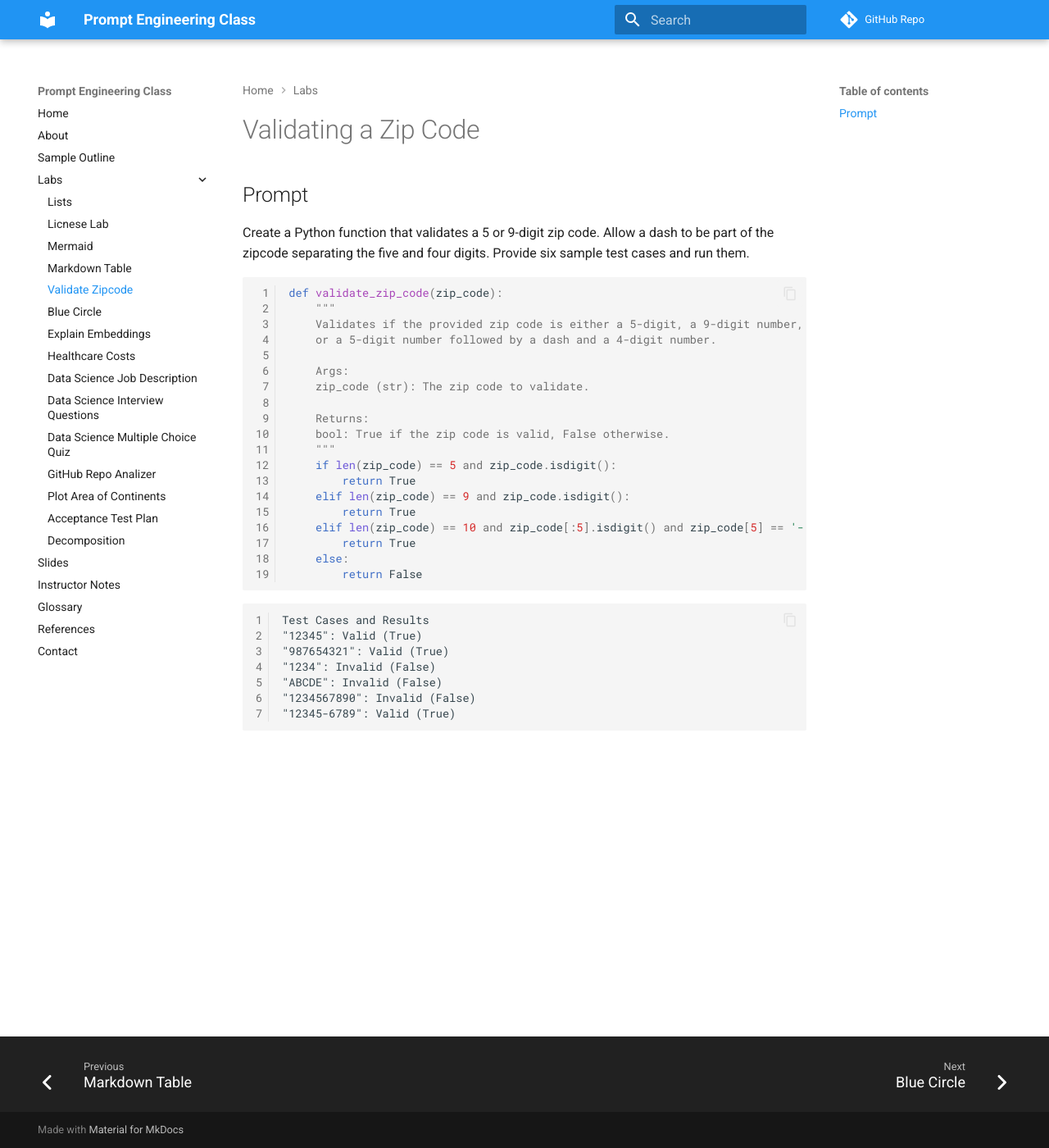
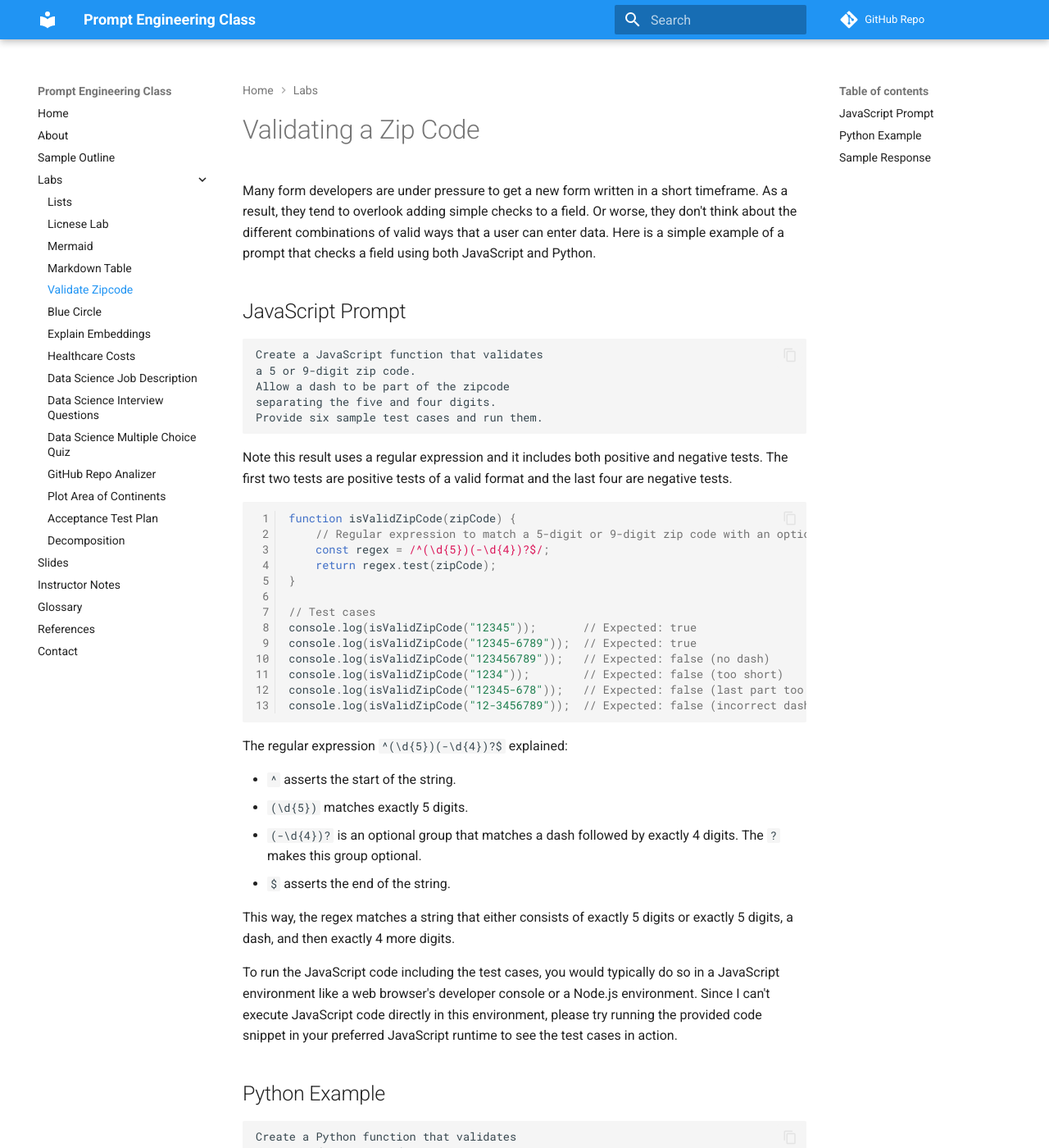
Before and after one commit to dmccreary/prompt-class, an MkDocs documentation site: the page built from docs/labs/04-validate-zipcode.md, in a window 1280 px wide and 1400 px high. Shown: the whole window at 82% size. Built offline with MkDocs 1.6.1 and Material for MkDocs 9.7.7, drawn with Linux system fonts in a browser that asks for light colours; comment, search, counter and statistics services are not loaded.

````diff
--- a/docs/labs/04-validate-zipcode.md
+++ b/docs/labs/04-validate-zipcode.md
@@ -1,10 +1,62 @@
 # Validating a Zip Code
 
-## Prompt
+Many form developers are under pressure to get a new form written
+in a short timeframe.  As a result, they tend to overlook
+adding simple checks to a field.  Or worse, they don't
+think about the different combinations of valid ways
+that a user can enter data.  Here is a simple example
+of a prompt that checks a field using both JavaScript and Python.
 
-Create a Python function that validates a 5 or 9-digit zip code.
-Allow a dash to be part of the zipcode separating the five and four digits.
+## JavaScript Prompt
+
+```linenums="0"
+Create a JavaScript function that validates
+a 5 or 9-digit zip code.
+Allow a dash to be part of the zipcode
+separating the five and four digits.
 Provide six sample test cases and run them.
+```
+
+Note this result uses a regular expression and it includes both positive and negative tests.
+The first two tests are positive tests of a valid format and the last four are negative tests.
+
+```javascript
+function isValidZipCode(zipCode) {
+    // Regular expression to match a 5-digit or 9-digit zip code with an optional dash
+    const regex = /^(\d{5})(-\d{4})?$/;
+    return regex.test(zipCode);
+}
+
+// Test cases
+console.log(isValidZipCode("12345"));       // Expected: true
+console.log(isValidZipCode("12345-6789"));  // Expected: true
+console.log(isValidZipCode("123456789"));   // Expected: false (no dash)
+console.log(isValidZipCode("1234"));        // Expected: false (too short)
+console.log(isValidZipCode("12345-678"));   // Expected: false (last part too short)
+console.log(isValidZipCode("12-3456789"));  // Expected: false (incorrect dash position)
+```
+
+The regular expression `^(\d{5})(-\d{4})?$` explained:
+
+-   `^` asserts the start of the string.
+-   `(\d{5})` matches exactly 5 digits.
+-   `(-\d{4})?` is an optional group that matches a dash followed by exactly 4 digits. The `?` makes this group optional.
+-   `$` asserts the end of the string.
+
+This way, the regex matches a string that either consists of exactly 5 digits or exactly 5 digits, a dash, and then exactly 4 more digits.
+
+To run the JavaScript code including the test cases, you would typically do so in a JavaScript environment like a web browser's developer console or a Node.js environment. Since I can't execute JavaScript code directly in this environment, please try running the provided code snippet in your preferred JavaScript runtime to see the test cases in action.
+
+## Python Example
+
+```linenums="0"
+Create a Python function that validates
+a 5 or 9-digit zip code.
+Allow a dash to be part of the zipcode
+separating the five and four digits.
+Provide six sample test cases and run them.
+```
+## Sample Response
 
 ```python
 def validate_zip_code(zip_code):
````
Also changed, not shown: docs/labs/05-boucing-ball.md (added, +50 -0 lines), docs/labs/05-bouncing-ball-slider.md (added, +80 -0 lines), docs/labs/index.md (+2 -2 lines).
